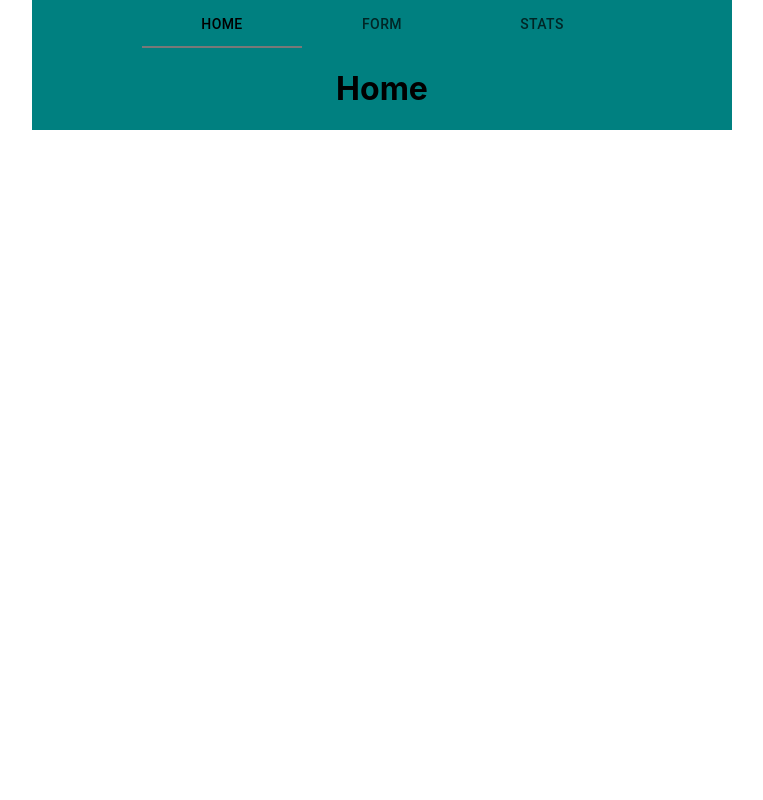
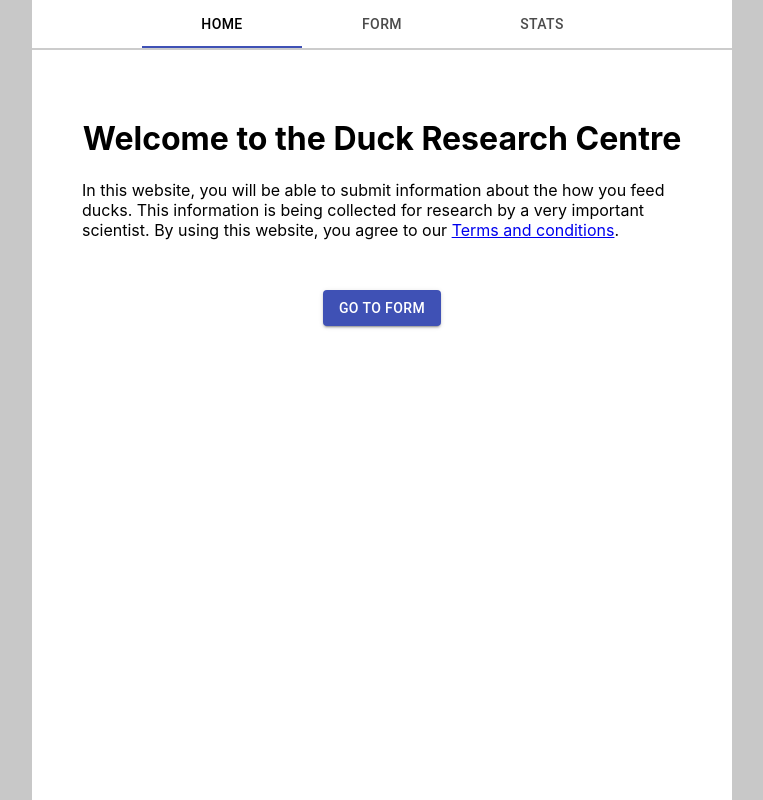
Before and after one commit to matheus-ds/duck_feeding, a React (Create React App) app in the folder client/: page / in a window 1280 px wide. Shown: the whole page, without its empty margins (258-1021 px from the left). Built offline with nearby package versions, Linux system fonts and the light colour scheme.

Commit message:
added content and atyling to homepage

```diff
--- a/client/src/App.css
+++ b/client/src/App.css
@@ -1,9 +1,14 @@
 .App {
+  width: 700px;
+  height: 100vh;
+  margin:auto;
+  background-color: white;
+  ;
+}
+#header {
   display: flex;
-  width: 700px;
-  margin:auto;
   align-items: center;
   flex-direction: column;
-  background-color: teal;
-  ;
+  width: 100%;
+  box-shadow: 0px 2px rgba(0,0,0,0.2);
 }
--- a/client/src/App.js
+++ b/client/src/App.js
@@ -15,17 +15,24 @@ function App() {
 		setTab(newValue);
   });
 
+  const goToForm = () => {
+    setTab("form");
+  }
+
   return (
     <div className="App">
       <TabContext value={tab}>
-			<TabList onChange={tabChange} TabIndicatorProps={{style: {background:'#787878'}}}>
-				<Tab label="Home" value="home"/>
-				<Tab label="Form" value="form"/>
-				<Tab label="Stats" value="stats"/>
-			</TabList>
+      <div id="header">
+
+        <TabList onChange={tabChange} TabIndicatorProps={{style: {background:'rgb(63 81 181)'}}}>
+          <Tab label="Home" value="home"/>
+          <Tab label="Form" value="form"/>
+          <Tab label="Stats" value="stats"/>
+        </TabList>
+      </div>
 
 			<TabPanel value="home" style={{padding: "0px"}}>
-				<Home />
+				<Home goToForm={goToForm} />
 			</TabPanel>
 			<TabPanel value="form" style={{padding: "0px"}}>
 				<Form />
--- a/client/src/components/home/Home.css
+++ b/client/src/components/home/Home.css
@@ -0,0 +1,7 @@
+h1 {
+    text-align: center;
+}
+
+#home {
+    padding: 50px;
+}
--- a/client/src/components/home/Home.js
+++ b/client/src/components/home/Home.js
@@ -1,9 +1,21 @@
 import React from 'react';
 import './Home.css'
+import Button from '@material-ui/core/Button'
 
-function Home(){
+function Home({goToForm}){
     return (
-        <h1>Home</h1>
+        <div id="home">
+            <h1>Welcome to the Duck Research Centre</h1>
+
+            <p>
+                In this website, you will be able to submit information about the how you feed ducks.
+                This information is being collected for research by a very important scientist.
+                By using this website, you agree to our <a href="#">Terms and conditions</a>.
+            </p>
+                <Button onClick={goToForm} variant="contained" color="primary" style={{display: "block", margin: "50px auto"}}>
+                    Go to Form
+                </Button>
+        </div>
     )
 }
 
--- a/client/src/index.css
+++ b/client/src/index.css
@@ -1,4 +1,5 @@
 body {
+  background-color: rgb(200, 200, 200);
   margin: 0;
   font-family: -apple-system, BlinkMacSystemFont, 'Segoe UI', 'Roboto', 'Oxygen',
     'Ubuntu', 'Cantarell', 'Fira Sans', 'Droid Sans', 'Helvetica Neue',
```
